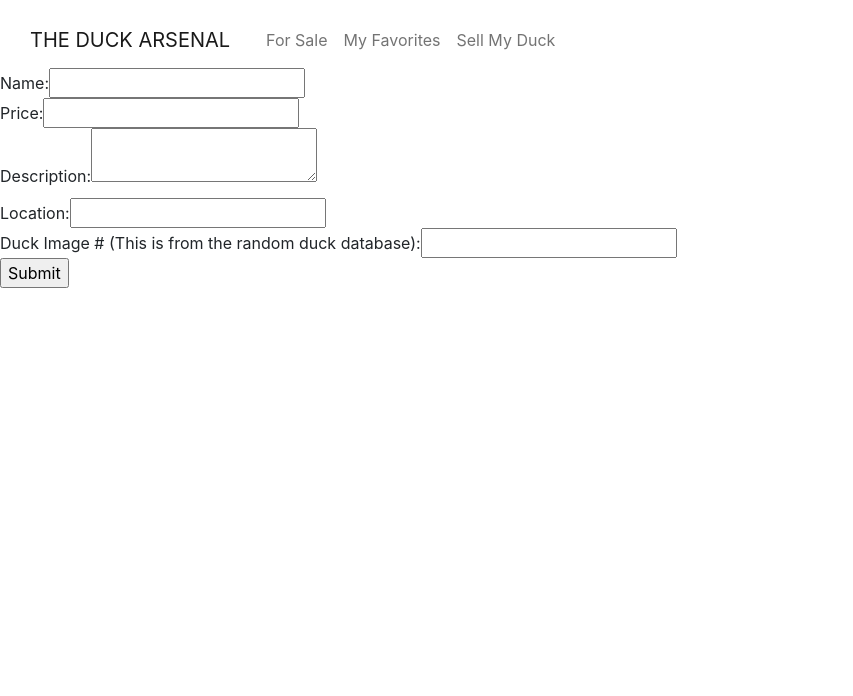
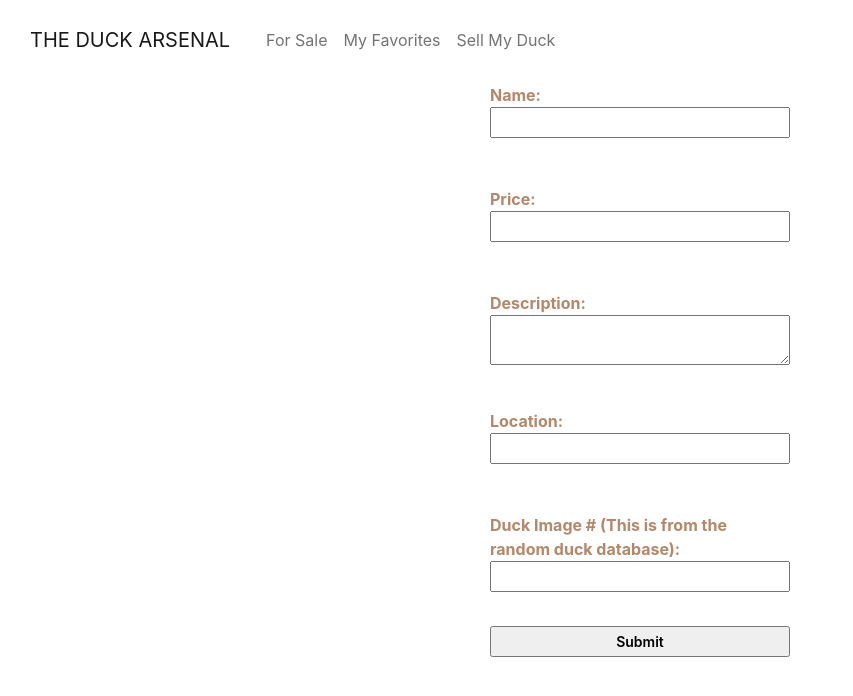
Before and after one commit to smitch5777/creative4, a React (Create React App) app in the folder front-end/: page /SellDuck in a window 1280 px wide. Shown: the top 696 px of the page, without its empty margins (0-853 px from the left). Built offline with nearby package versions, Linux system fonts and the light colour scheme.

Commit message:
Update sellDuck.css

```diff
--- a/front-end/src/pages/css/sellDuck.css
+++ b/front-end/src/pages/css/sellDuck.css
@@ -0,0 +1,42 @@
+.name {}
+
+.price {}
+
+.description {}
+
+.location {}
+
+.imgNum {}
+
+input,
+textarea {
+  padding: 3px;
+  font-size: 14px;
+  font-weight: 600;
+  width: 300px;
+  margin-left: 30px;
+  margin-bottom: 10px;
+  display: block;
+  margin-left: auto;
+  margin-right: auto;
+}
+
+label {
+  margin-top: 15px;
+  color: #B4886B;
+  font-weight: bold;
+  width: 300px;
+  margin-left: 30px;
+  display: block;
+  margin-left: auto;
+
+  margin-right: auto;
+}
+
+.newDuckForm {
+  display: block;
+  margin-left: auto;
+  margin-right: auto;
+  align-items: center;
+  justify-content: center;
+}
```
